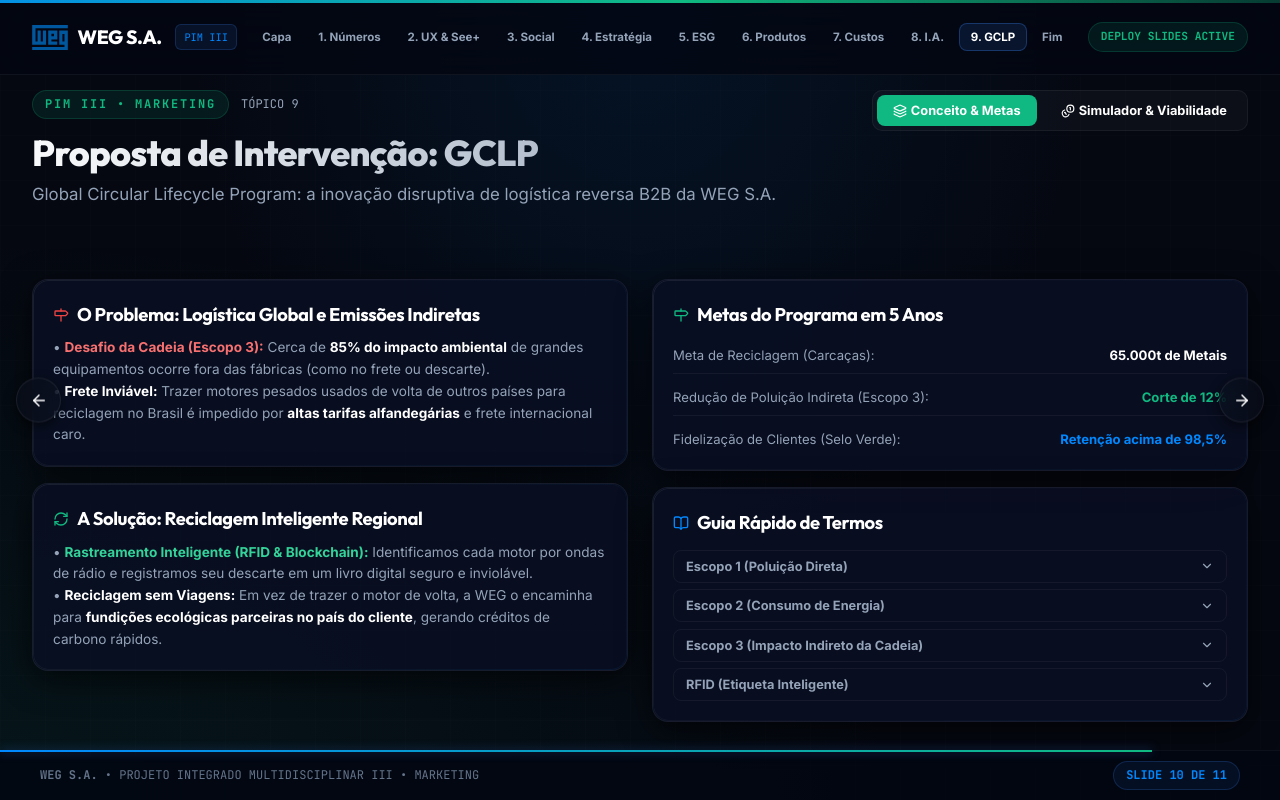
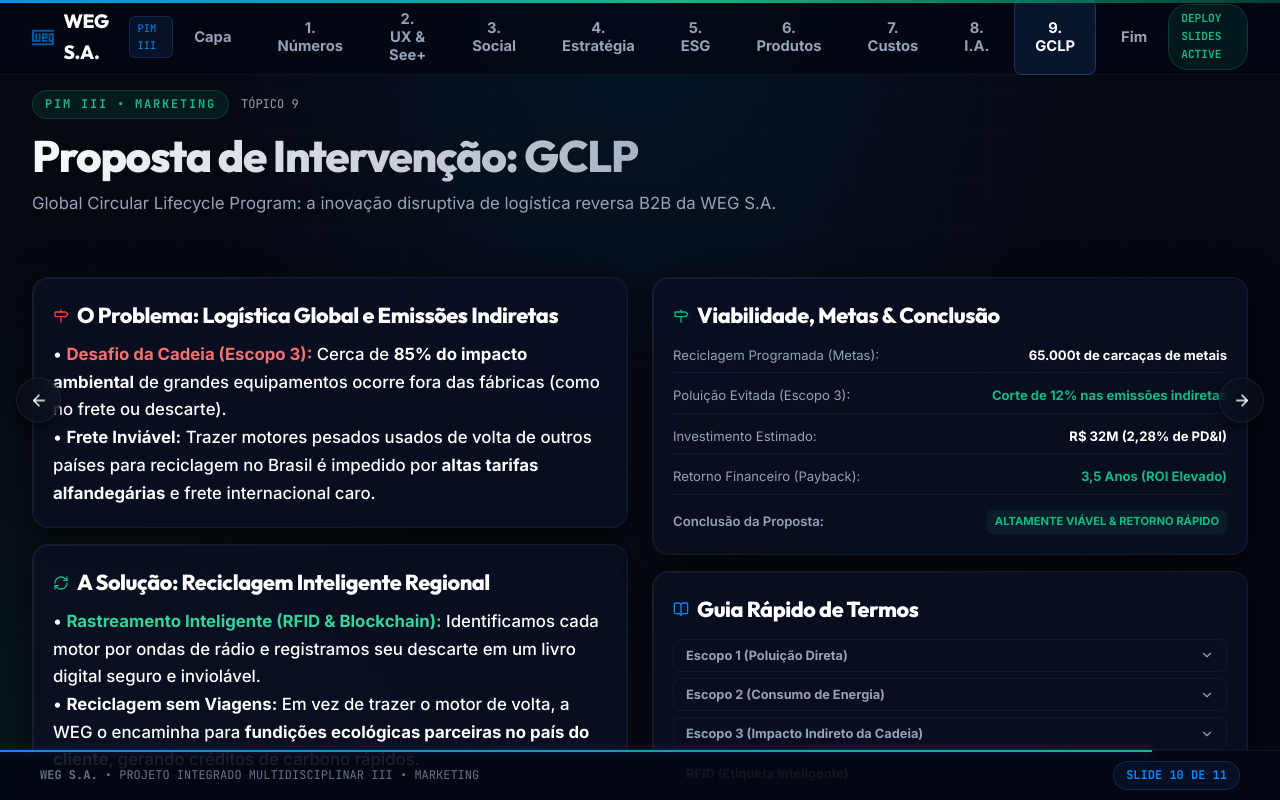
Before and after one commit to c0rreagui/pim3, a React (Vite) app: page / in a window 1280 px wide. Both pictures are taken after a click on the button "9. GCLP". Built offline with nearby package versions, Linux system fonts and the light colour scheme.

Commit message:
feat: optimize all slides globally for projector screens and simplify GCLP view to Concept & Viabilidade

```diff
--- a/src/components/GCLPProgram.tsx
+++ b/src/components/GCLPProgram.tsx
@@ -1,18 +1,9 @@
 import React, { useState } from 'react';
 import { SectionHeader } from './SectionHeader';
-import { ShieldCheck, Coins, Database, RefreshCw, Milestone, Layers, ChevronDown, BookOpen } from 'lucide-react';
+import { RefreshCw, Milestone, ChevronDown, BookOpen } from 'lucide-react';
 
 export const GCLPProgram: React.FC = () => {
-  const [activeView, setActiveView] = useState<'concept' | 'simulator'>('concept');
-  const [scrapTons, setScrapTons] = useState(75);
-  const [isMinting, setIsMinting] = useState(false);
-  const [mintedCertificate, setMintedCertificate] = useState<boolean>(false);
   const [activeAccordion, setActiveAccordion] = useState<number | null>(null);
-
-  // Constants
-  const CO2_SAVED_PER_TON = 1.85; // 1.85 tons of CO2 saved per ton of recycled heavy copper/silicon steel
-  const totalCo2Saved = scrapTons * CO2_SAVED_PER_TON;
-  const tokensMinted = Math.round(totalCo2Saved * 10); // 10 tokens per ton of CO2 avoided
 
   const dictionaryItems = [
     {
@@ -33,14 +24,6 @@
     }
   ];
 
-  const handleMintTokens = () => {
-    setIsMinting(true);
-    setTimeout(() => {
-      setIsMinting(false);
-      setMintedCertificate(true);
-    }, 1500);
-  };
-
   return (
     <div style={{ display: 'flex', flexDirection: 'column', height: '100%', justifyContent: 'space-between', paddingBottom: '0.5rem' }}>
       <div style={{ display: 'flex', justifyContent: 'space-between', alignItems: 'flex-start', flexWrap: 'wrap', gap: '1rem', marginBottom: '1.25rem' }}>
@@ -50,52 +33,8 @@
           subtitle="Global Circular Lifecycle Program: a inovação disruptiva de logística reversa B2B da WEG S.A."
           accentColor="#10b981"
         />
-
-        {/* View Toggle */}
-        <div style={{ display: 'flex', gap: '0.5rem', background: 'rgba(255, 255, 255, 0.03)', padding: '0.25rem', borderRadius: '10px', border: '1px solid rgba(255,255,255,0.05)' }}>
-          <button
-            onClick={() => setActiveView('concept')}
-            style={{
-              padding: '0.5rem 1rem',
-              border: 'none',
-              borderRadius: '8px',
-              background: activeView === 'concept' ? 'var(--success)' : 'transparent',
-              color: '#ffffff',
-              fontWeight: 700,
-              fontSize: '0.8rem',
-              cursor: 'pointer',
-              display: 'flex',
-              alignItems: 'center',
-              gap: '0.25rem',
-              transition: 'all 0.2s'
-            }}
-          >
-            <Layers size={14} /> Conceito &amp; Metas
-          </button>
-          <button
-            onClick={() => setActiveView('simulator')}
-            style={{
-              padding: '0.5rem 1rem',
-              border: 'none',
-              borderRadius: '8px',
-              background: activeView === 'simulator' ? 'var(--success)' : 'transparent',
-              color: '#ffffff',
-              fontWeight: 700,
-              fontSize: '0.8rem',
-              cursor: 'pointer',
-              display: 'flex',
-              alignItems: 'center',
-              gap: '0.25rem',
-              transition: 'all 0.2s'
-            }}
-          >
-            <Coins size={14} /> Simulador &amp; Viabilidade
-          </button>
-        </div>
       </div>
 
-      {activeView === 'concept' ? (
-        /* Concept View */
       <div style={{
         display: 'grid',
         gridTemplateColumns: 'repeat(auto-fit, minmax(320px, 1fr))',
@@ -127,26 +66,36 @@
           </div>
         </div>
 
-          {/* Column 2: 5-Year Goals & Terminology Guides */}
+        {/* Column 2: Goals, Viability, Conclusion & Terminology Guides */}
         <div style={{ display: 'flex', flexDirection: 'column', gap: '1rem', textAlign: 'left' }}>
-            {/* Metas Card */}
+          {/* Metas, Viabilidade & Conclusão Card */}
           <div className="glass-panel" style={{ padding: '1.25rem', textAlign: 'left' }}>
-              <h4 style={{ fontSize: '1.15rem', color: '#ffffff', marginBottom: '1rem', display: 'flex', alignItems: 'center', gap: '0.5rem' }}>
+            <h4 style={{ fontSize: '1.15rem', color: '#ffffff', marginBottom: '0.75rem', display: 'flex', alignItems: 'center', gap: '0.5rem' }}>
               <Milestone size={16} style={{ color: 'var(--success)' }} />
-                Metas do Programa em 5 Anos
+              Viabilidade, Metas &amp; Conclusão
             </h4>
-              <div style={{ display: 'flex', flexDirection: 'column', gap: '0.85rem', fontSize: '0.82rem' }}>
+            <div style={{ display: 'flex', flexDirection: 'column', gap: '0.75rem', fontSize: '0.82rem' }}>
               <div style={{ display: 'flex', justifyContent: 'space-between', borderBottom: '1px solid rgba(255,255,255,0.05)', paddingBottom: '0.4rem' }}>
-                  <span style={{ color: 'var(--text-secondary)' }}>Meta de Reciclagem (Carcaças):</span>
-                  <strong style={{ color: '#ffffff' }}>65.000t de Metais</strong>
+                <span style={{ color: 'var(--text-secondary)' }}>Reciclagem Programada (Metas):</span>
+                <strong style={{ color: '#ffffff' }}>65.000t de carcaças de metais</strong>
               </div>
               <div style={{ display: 'flex', justifyContent: 'space-between', borderBottom: '1px solid rgba(255,255,255,0.05)', paddingBottom: '0.4rem' }}>
-                  <span style={{ color: 'var(--text-secondary)' }}>Redução de Poluição Indireta (Escopo 3):</span>
-                  <strong style={{ color: 'var(--success)' }}>Corte de 12%</strong>
+                <span style={{ color: 'var(--text-secondary)' }}>Poluição Evitada (Escopo 3):</span>
+                <strong style={{ color: 'var(--success)' }}>Corte de 12% nas emissões indiretas</strong>
               </div>
-                <div style={{ display: 'flex', justifyContent: 'space-between' }}>
-                  <span style={{ color: 'var(--text-secondary)' }}>Fidelização de Clientes (Selo Verde):</span>
-                  <strong style={{ color: 'var(--primary-light)' }}>Retenção acima de 98,5%</strong>
+              <div style={{ display: 'flex', justifyContent: 'space-between', borderBottom: '1px solid rgba(255,255,255,0.05)', paddingBottom: '0.4rem' }}>
+                <span style={{ color: 'var(--text-secondary)' }}>Investimento Estimado:</span>
+                <strong style={{ color: '#ffffff' }}>R$ 32M (2,28% de PD&amp;I)</strong>
+              </div>
+              <div style={{ display: 'flex', justifyContent: 'space-between', borderBottom: '1px solid rgba(255,255,255,0.05)', paddingBottom: '0.4rem' }}>
+                <span style={{ color: 'var(--text-secondary)' }}>Retorno Financeiro (Payback):</span>
+                <strong style={{ color: 'var(--success)' }}>3,5 Anos (ROI Elevado)</strong>
+              </div>
+              <div style={{ display: 'flex', justifyContent: 'space-between', alignItems: 'center', paddingTop: '0.2rem' }}>
+                <span style={{ color: 'var(--text-secondary)', fontWeight: 600 }}>Conclusão da Proposta:</span>
+                <span style={{ fontSize: '0.7rem', fontWeight: 700, color: 'var(--success)', background: 'rgba(16, 185, 129, 0.1)', padding: '0.2rem 0.5rem', borderRadius: '6px' }}>
+                  ALTAMENTE VIÁVEL &amp; RETORNO RÁPIDO
+                </span>
               </div>
             </div>
           </div>
@@ -216,137 +165,6 @@
           </div>
         </div>
       </div>
-      ) : (
-        /* Simulator & Viability View */
-        <div style={{
-          display: 'grid',
-          gridTemplateColumns: 'repeat(auto-fit, minmax(320px, 1fr))',
-          gap: '1.5rem',
-          animation: 'fadeIn 0.3s ease-out'
-        }}>
-          {/* Left: Token Simulator */}
-          <div className="glass-panel" style={{ padding: '1.5rem', textAlign: 'left', display: 'flex', flexDirection: 'column', gap: '1.25rem', border: '1px solid var(--border-active)' }}>
-            <div style={{ display: 'flex', alignItems: 'center', justifyContent: 'space-between' }}>
-              <strong style={{ fontSize: '0.95rem', color: '#ffffff' }}>
-                Simulador GCLP Carbon Tokenizer
-              </strong>
-              <span style={{ fontSize: '0.65rem', background: 'rgba(16, 185, 129, 0.15)', color: 'var(--success)', padding: '0.2rem 0.5rem', borderRadius: '6px', fontFamily: 'var(--font-mono)' }}>
-                BLOCKCHAIN CONTRACT
-              </span>
-            </div>
-
-            <div>
-              <div style={{ display: 'flex', justifyContent: 'space-between', fontSize: '0.75rem', color: 'var(--text-secondary)', marginBottom: '0.25rem' }}>
-                <span>Volume de Metais para Retorno:</span>
-                <strong style={{ color: '#ffffff' }}>{scrapTons} Toneladas</strong>
-              </div>
-              <input
-                type="range"
-                min="5"
-                max="500"
-                step="5"
-                value={scrapTons}
-                onChange={(e) => {
-                  setScrapTons(Number(e.target.value));
-                  setMintedCertificate(false);
-                }}
-                style={{ width: '100%', accentColor: 'var(--success)' }}
-              />
-            </div>
-
-            {!mintedCertificate ? (
-              <button
-                onClick={handleMintTokens}
-                disabled={isMinting}
-                style={{
-                  background: 'var(--success)',
-                  border: 'none',
-                  color: '#111827',
-                  padding: '0.6rem',
-                  borderRadius: '8px',
-                  fontWeight: 700,
-                  cursor: 'pointer',
-                  fontSize: '0.8rem',
-                  display: 'flex',
-                  alignItems: 'center',
-                  justifyContent: 'center',
-                  gap: '0.5rem',
-                  width: '100%'
-                }}
-              >
-                {isMinting ? (
-                  <>
-                    <div style={{ width: '12px', height: '12px', borderRadius: '50%', border: '2px solid #111827', borderTopColor: 'transparent', animation: 'spin 1s linear infinite' }} />
-                    Gravando Bloco na Blockchain...
-                  </>
-                ) : (
-                  <>
-                    <Coins size={14} /> Emitir Tokens de Carbono Circular
-                  </>
-                )}
-              </button>
-            ) : (
-              <div style={{
-                background: 'rgba(16, 185, 129, 0.05)',
-                border: '1px solid rgba(16, 185, 129, 0.25)',
-                borderRadius: '8px',
-                padding: '0.75rem',
-                display: 'flex',
-                flexDirection: 'column',
-                gap: '0.4rem',
-                fontSize: '0.75rem'
-              }}>
-                <div style={{ display: 'flex', justifyContent: 'space-between' }}>
-                  <span>CO2 Evitado na Cadeia:</span>
-                  <strong style={{ color: 'var(--success)' }}>{totalCo2Saved.toFixed(1)} tCO2e</strong>
-                </div>
-                <div style={{ display: 'flex', justifyContent: 'space-between', borderTop: '1px solid rgba(255,255,255,0.05)', paddingTop: '0.4rem' }}>
-                  <span>Tokens Emitidos (CCT):</span>
-                  <strong style={{ color: 'var(--success)' }}>{tokensMinted} CCT</strong>
-                </div>
-              </div>
-            )}
-
-            <div style={{ display: 'flex', flexDirection: 'column', gap: '0.35rem', fontSize: '0.75rem' }}>
-              <div style={{ display: 'flex', justifyContent: 'space-between', color: 'var(--text-secondary)' }}>
-                <span>Meta Global de 65.000t:</span>
-                <strong>{((scrapTons / 65000) * 100).toFixed(4)}%</strong>
-              </div>
-              <div style={{ width: '100%', background: 'rgba(255,255,255,0.05)', height: '4px', borderRadius: '2px', overflow: 'hidden' }}>
-                <div style={{ width: `${Math.min(100, (scrapTons / 65000) * 100 * 50)}%`, background: 'var(--success)', height: '100%' }} />
-              </div>
-            </div>
-          </div>
-
-          {/* Right: Feasibility */}
-          <div className="glass-panel" style={{ padding: '1.5rem', textAlign: 'left', display: 'flex', flexDirection: 'column', gap: '1.25rem' }}>
-            <h4 style={{ fontSize: '1.2rem', color: '#ffffff', display: 'flex', alignItems: 'center', gap: '0.5rem' }}>
-              <Database size={18} style={{ color: 'var(--primary-light)' }} />
-              Viabilidade Financeira
-            </h4>
-
-            <div style={{ display: 'flex', flexDirection: 'column', gap: '0.75rem', fontSize: '0.85rem' }}>
-              <div style={{ display: 'flex', justifyContent: 'space-between', borderBottom: '1px solid rgba(255,255,255,0.05)', paddingBottom: '0.4rem' }}>
-                <span style={{ color: 'var(--text-secondary)' }}>Investimento Inicial:</span>
-                <strong style={{ color: '#ffffff' }}>R$ 32M (2,28% PD&amp;I)</strong>
-              </div>
-              <div style={{ display: 'flex', justifyContent: 'space-between', borderBottom: '1px solid rgba(255,255,255,0.05)', paddingBottom: '0.4rem' }}>
-                <span style={{ color: 'var(--text-secondary)' }}>Retorno (Payback):</span>
-                <strong style={{ color: 'var(--success)' }}>Estimado em 3,5 Anos</strong>
-              </div>
-              <div style={{ display: 'flex', justifyContent: 'space-between', alignItems: 'center', paddingTop: '0.25rem' }}>
-                <span style={{ color: 'var(--text-secondary)', display: 'flex', alignItems: 'center', gap: '0.25rem' }}>
-                  <ShieldCheck size={14} style={{ color: 'var(--primary-light)' }} />
-                  Grau de Viabilidade:
-                </span>
-                <span style={{ fontSize: '0.7rem', fontWeight: 700, color: 'var(--success)', background: 'rgba(16, 185, 129, 0.1)', padding: '0.2rem 0.5rem', borderRadius: '6px' }}>
-                  ALTA VIABILIDADE
-                </span>
-              </div>
-            </div>
-          </div>
-        </div>
-      )}
     </div>
   );
 };
--- a/src/index.css
+++ b/src/index.css
@@ -206,3 +206,38 @@
   height: 100%;
   display: block;
 }
+
+/* 🎥 PROJECTOR VIEW OPTIMIZATIONS (High Contrast & Large Font Scale) */
+.presentation-container h2 {
+  font-size: 2.75rem !important; /* Scale up main slide title for projection screens */
+  line-height: 1.15 !important;
+  font-weight: 800 !important;
+  letter-spacing: -0.03em !important;
+}
+
+.presentation-container p:not(.huge-number-class) {
+  font-size: 1.15rem; /* Increase global descriptive paragraph text */
+  line-height: 1.65 !important;
+}
+
+/* Increase card headers for instant scannability from the back */
+.glass-panel h4 {
+  font-size: 1.35rem !important;
+  font-weight: 800 !important;
+}
+
+/* High-contrast and bolder body text prevents wash-out by high-power projector lamps */
+.glass-panel p,
+.glass-panel li {
+  font-size: 1.05rem !important;
+  font-weight: 500 !important;
+  line-height: 1.65 !important;
+  color: #ffffff !important; /* Force pristine white text for deep contrast */
+}
+
+/* Make navigation button controls and headers larger for easy focus */
+header button,
+.view-toggle-container button {
+  font-size: 0.92rem !important;
+  padding: 0.6rem 1.25rem !important;
+}
```
Lines whose indentation alone changed are shown as unchanged.
